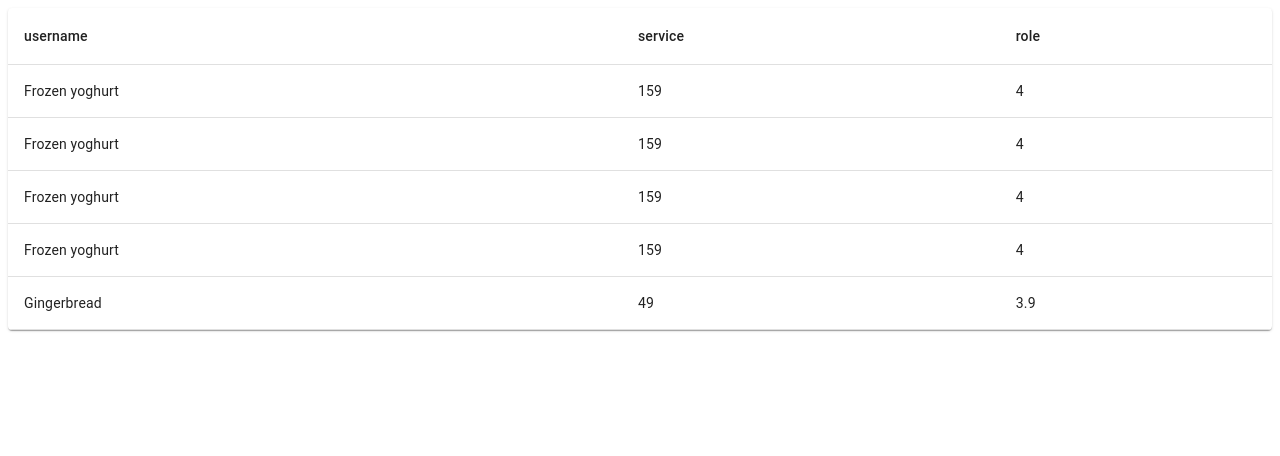
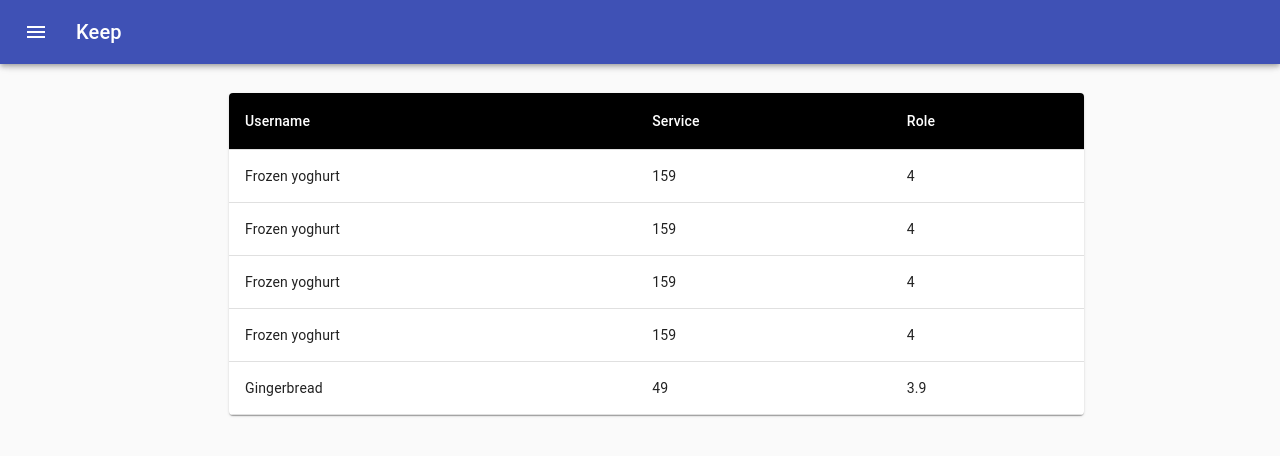
Before and after one commit to GowriRajeshwari/FundooAdmin, a React (Create React App) app in the folder fundooadmin/: page /Dashboard in a window 1280 px wide. Shown: the top 456 px of the page. Built offline with nearby package versions, Linux system fonts and the light colour scheme.

Commit message:
[GowriK] Refactor : Added the Table admin component and added the app bar in dashbord component

```diff
--- a/fundooadmin/src/App.js
+++ b/fundooadmin/src/App.js
@@ -4,6 +4,7 @@ import { BrowserRouter as Router, Switch, Route } from "react-router-dom";
 import history from "./history";
 import Login from './components/Login';
 import Dashboard from './components/Dashboard';
+import Tableadmin from './components/Tableadmin';
 
 
 function App() {
@@ -12,6 +13,8 @@ function App() {
       <Switch>
         <Route path="/" exact component={Login} />
         <Route path="/Dashboard"  component={Dashboard} />
+        <Route path="/Tableadmin"  component={Tableadmin} />
+
 
       </Switch>
     </Router>
--- /dev/null
+++ b/fundooadmin/src/Css/Tableadmin.css
@@ -0,0 +1,18 @@
+.TableContainer{
+    background-color: black;
+
+}
+.textDesign{
+    color: white;
+}
+.tableWidth{
+    width: 100%;
+
+}
+.tableCenter{
+    width : 70%;
+    display: flex;
+    justify-content: center;
+     align-items: center;
+     margin-left: 200px;
+}
--- a/fundooadmin/src/components/Dashboard.jsx
+++ b/fundooadmin/src/components/Dashboard.jsx
@@ -1,63 +1,220 @@
-import React , {Component} from 'react';
-import { makeStyles , withStyles } from '@material-ui/core/styles';
-import Table from '@material-ui/core/Table';
-import TableBody from '@material-ui/core/TableBody';
-import TableCell from '@material-ui/core/TableCell';
-import TableContainer from '@material-ui/core/TableContainer';
-import TableHead from '@material-ui/core/TableHead';
-import TableRow from '@material-ui/core/TableRow';
-import Paper from '@material-ui/core/Paper';
+import React ,{Component}from 'react';
+import clsx from 'clsx';
+import { makeStyles, useTheme,withStyles } from '@material-ui/core/styles';
+import Drawer from '@material-ui/core/Drawer';
+import CssBaseline from '@material-ui/core/CssBaseline';
+import AppBar from '@material-ui/core/AppBar';
+import Toolbar from '@material-ui/core/Toolbar';
+import List from '@material-ui/core/List';
+import Typography from '@material-ui/core/Typography';
+import Divider from '@material-ui/core/Divider';
+import IconButton from '@material-ui/core/IconButton';
+import MenuIcon from '@material-ui/icons/Menu';
+import ChevronLeftIcon from '@material-ui/icons/ChevronLeft';
+import ChevronRightIcon from '@material-ui/icons/ChevronRight';
+import ListItem from '@material-ui/core/ListItem';
+import ListItemIcon from '@material-ui/core/ListItemIcon';
+import ListItemText from '@material-ui/core/ListItemText';
+import InboxIcon from '@material-ui/icons/MoveToInbox';
+import MailIcon from '@material-ui/icons/Mail';
+import Tableadmin from './Tableadmin'
 
-const useStyles =({
-  table: {
-    minWidth: 450,
-    width : '450px'
+
+
+const drawerWidth = 240;
+
+const useStyles = theme => ({
+  root: {
+    display: 'flex',
+  },
+  appBar: {
+    transition: theme.transitions.create(['margin', 'width'], {
+      easing: theme.transitions.easing.sharp,
+      duration: theme.transitions.duration.leavingScreen,
+    }),
+  },
+  appBarShift: {
+    width: `calc(100% - ${drawerWidth}px)`,
+    marginLeft: drawerWidth,
+    transition: theme.transitions.create(['margin', 'width'], {
+      easing: theme.transitions.easing.easeOut,
+      duration: theme.transitions.duration.enteringScreen,
+    }),
+  },
+  menuButton: {
+    marginRight: theme.spacing(2),
+  },
+  hide: {
+    display: 'none',
+  },
+  drawer: {
+    width: drawerWidth,
+    flexShrink: 0,
+  },
+  drawerPaper: {
+    width: drawerWidth,
+  },
+  drawerHeader: {
+    display: 'flex',
+    alignItems: 'center',
+    padding: theme.spacing(0, 1),
+    // necessary for content to be below app bar
+    ...theme.mixins.toolbar,
+    justifyContent: 'flex-end',
+  },
+  drawerHeader1: {
+    display: 'flex',
+    marginTop : '10px',
+    alignItems: 'center',
+    padding: theme.spacing(0, 1),
+    // necessary for content to be below app bar
+    ...theme.mixins.toolbar,
+    justifyContent: 'flex-end',
+  },
+  content: {
+    flexGrow: 1,
+    padding: theme.spacing(3),
+    transition: theme.transitions.create('margin', {
+      easing: theme.transitions.easing.sharp,
+      duration: theme.transitions.duration.leavingScreen,
+    }),
+    marginLeft: -drawerWidth,
+  },
+  contentShift: {
+    transition: theme.transitions.create('margin', {
+      easing: theme.transitions.easing.easeOut,
+      duration: theme.transitions.duration.enteringScreen,
+    }),
+    marginLeft: 0,
+  },
+  heading: {
+    fontSize: theme.typography.pxToRem(15),
+    fontWeight: theme.typography.fontWeightRegular,
   },
 });
 
-function createData(username,service,role) {
-  return { username,service,role };
-}
+ class Dashboard extends Component {
 
-const rows = [
-  createData('Frozen yoghurt', 159 , 4.0),
-  createData('Frozen yoghurt', 159 , 4.0),
-  createData('Frozen yoghurt', 159 , 4.0),
-  createData('Frozen yoghurt', 159 , 4.0),
-  createData('Gingerbread', 49, 3.9),
-];
+    constructor(props) {
+        super(props);
+        this.state = {
+            open : false,
+             setOpen : false,
+             choice:""
 
-class Dashboard extends Component {
+        };
+      }
+      handleDrawerOpen = () => {
+        this.setState({setOpen : true,open : true});
+      };
+
+      handleDrawerClose = () => {
+        this.setState({setOpen : false,open:false});
+      };
+
+
+
+  Editlabel=(event,text)=>{
+    event.preventDefault();
+    if(text == 'Edit labels'){
+        // <Edit/>
+        this.setState({choice : 'Editlabels'})
+    }
+  }
+
+  getcomponents=()=>{
+
+      if(this.state.choice == 'Editlabels'){
+        //   return <Edit/>
+      }
+      else if(this.state.choice == 'Notes'){
+        // return <TakeaNotes/>
+      }
+  }
 render(){
-  const classes = this.props;
+    const {classes} = this.props;
   return (
-    <TableContainer component={Paper}>
-      <Table className={classes.table} aria-label="simple table">
-        <TableHead>
-          <TableRow>
-            <TableCell>username</TableCell>
-            <TableCell >service</TableCell>
-            <TableCell >role</TableCell>
+    <div className={classes.root}>
+      <CssBaseline />
+      <AppBar
+        position="fixed"
+        className={clsx(classes.appBar, {
+          [classes.appBarShift]: this.state.open,
+        })}
+      >
+        <Toolbar>
+          <IconButton
+            color="inherit"
+            aria-label="open drawer"
+            onClick={this.handleDrawerOpen}
+            edge="start"
+            className={clsx(classes.menuButton, this.state.open && classes.hide)}
+          >
+            <MenuIcon />
+          </IconButton>
+          <Typography variant="h6" noWrap>
+           Keep
+          </Typography>
+        </Toolbar>
+      </AppBar>
+      <Drawer
+        className={classes.drawer}
+        variant="persistent"
+        anchor="left"
+        open={this.state.open}
+        classes={{
+          paper: classes.drawerPaper,
+        }}
+      >
+        <div className={classes.drawerHeader1}>
+          <IconButton onClick={this.handleDrawerClose}>
+          <MenuIcon />
+          </IconButton>
+        </div>
+        <Divider />
+        <List>
+          {['Notes', 'Remainder'].map((text, index) => (
+            <ListItem button key={text} onClick={e => this.Editlabel(e,text)} >
+              <ListItemIcon>{index % 2 === 0 ? <InboxIcon /> : <MailIcon />}</ListItemIcon>
+              <ListItemText primary={text} />
+            </ListItem>
+          ))}
+        </List>
+        <Divider />
+        <div>LABELS</div>
+        <List>
+          {['Edit labels'].map((text, index) => (
+            <ListItem button key={text} onClick={e => this.Editlabel(e,text)}>
+              <ListItemIcon>{index % 2 === 0 ? <InboxIcon /> : <MailIcon />}</ListItemIcon>
+              <ListItemText primary={text} />
+            </ListItem>
+          ))}
+        </List>
+        <Divider />
+        <List>
+          {['Archive','Bin'].map((text, index) => (
+            <ListItem button key={text}>
+              <ListItemIcon>{index % 2 === 0 ? <InboxIcon /> : <MailIcon />}</ListItemIcon>
+              <ListItemText primary={text} />
+            </ListItem>
+          ))}
+        </List>
+      </Drawer>
+      <main
+        className={clsx(classes.content, {
+          [classes.contentShift]: this.state.open,
+        })}
+      >
+        <div className={classes.drawerHeader} />
+        <List style={{ maxHeight: '100%', overflow: 'auto', padding: '5px' }} >
+        <Tableadmin/>
+        </List>
+        {this.getcomponents()}
 
-          </TableRow>
-        </TableHead>
-        <TableBody>
-          {rows.map((row) => (
-            <TableRow key={row.name}>
-              <TableCell >
-                {row.username}
-              </TableCell>
-              <TableCell >{row.service}</TableCell>
-              <TableCell >{row.role}</TableCell>
-
-            </TableRow>
-          ))}
-        </TableBody>
-      </Table>
-    </TableContainer>
-
+      </main>
+    </div>
   );
 }
-}
+  }
 
-export default withStyles(useStyles)(Dashboard);
+  export default withStyles(useStyles)(Dashboard);
--- /dev/null
+++ b/fundooadmin/src/components/Tableadmin.jsx
@@ -0,0 +1,77 @@
+import React , {Component} from 'react';
+import { makeStyles , withStyles } from '@material-ui/core/styles';
+import Table from '@material-ui/core/Table';
+import TableBody from '@material-ui/core/TableBody';
+import TableCell from '@material-ui/core/TableCell';
+import TableContainer from '@material-ui/core/TableContainer';
+import TableHead from '@material-ui/core/TableHead';
+import TableRow from '@material-ui/core/TableRow';
+import Paper from '@material-ui/core/Paper';
+
+const useStyles =({
+  table: {
+    minWidth: 450,
+    width : '450px',
+    height : '200px',
+    backgroundColor : 'blue'
+
+  },
+  TableContainer:{
+    backgroundColor : 'blue'
+  },
+});
+
+function createData(username,service,role) {
+  return { username,service,role };
+}
+
+const rows = [
+  createData('Frozen yoghurt', 159 , 4.0),
+  createData('Frozen yoghurt', 159 , 4.0),
+  createData('Frozen yoghurt', 159 , 4.0),
+  createData('Frozen yoghurt', 159 , 4.0),
+  createData('Gingerbread', 49, 3.9),
+];
+
+class Tableadmin extends Component {
+
+  componentDidMount(){
+
+  }
+render(){
+  const classes = this.props;
+  return (
+    <div className="tableWidth">
+      <div className="tableCenter">
+    <TableContainer component={Paper}>
+      <Table className="table" aria-label="simple table">
+        <TableHead>
+          <TableRow className="TableContainer">
+            <TableCell ><div className="textDesign">Username</div></TableCell>
+            <TableCell><div className="textDesign">Service</div></TableCell>
+            <TableCell><div className="textDesign">Role</div></TableCell>
+
+          </TableRow>
+        </TableHead>
+        <TableBody>
+          {rows.map((row) => (
+            <TableRow key={row.name}>
+              <TableCell >
+                {row.username}
+              </TableCell>
+              <TableCell >{row.service}</TableCell>
+              <TableCell >{row.role}</TableCell>
+
+            </TableRow>
+          ))}
+        </TableBody>
+      </Table>
+    </TableContainer>
+    </div>
+    </div>
+
+  );
+}
+}
+
+export default withStyles(useStyles)(Tableadmin);
--- a/fundooadmin/src/index.js
+++ b/fundooadmin/src/index.js
@@ -3,6 +3,7 @@ import ReactDOM from 'react-dom';
 import './index.css';
 import App from './App';
 import './Css/Login.css'
+import './Css/Tableadmin.css'
 import * as serviceWorker from './serviceWorker';
 
 ReactDOM.render(
```
